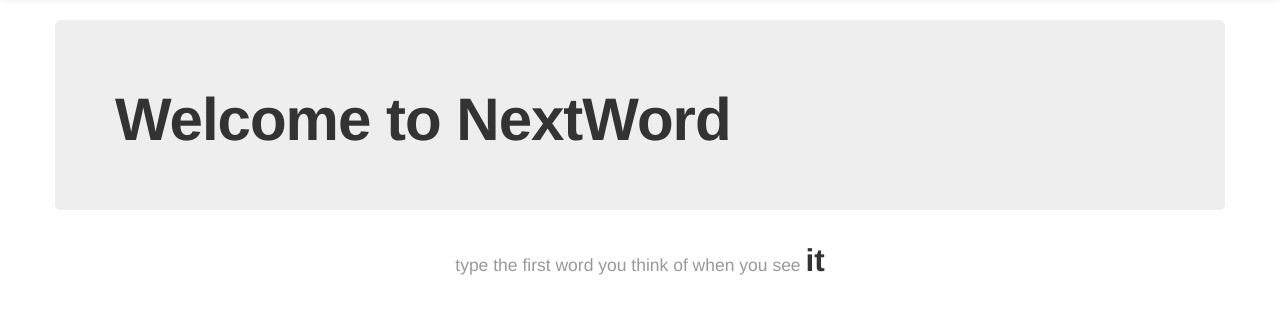
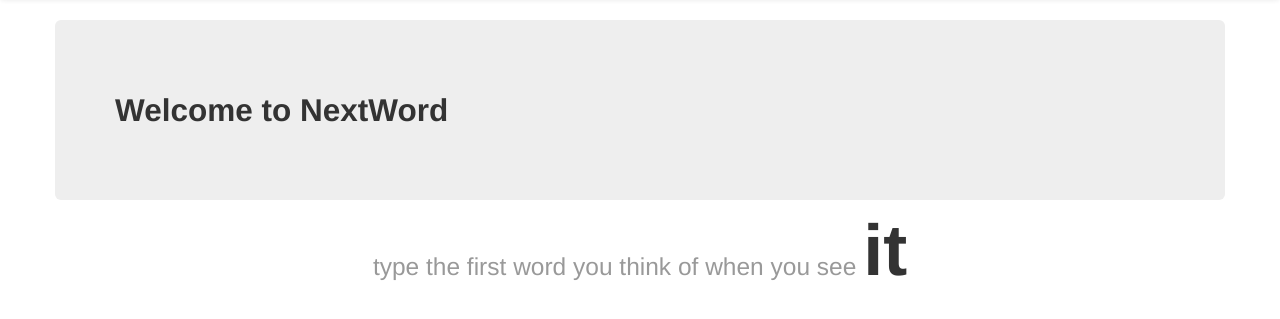
Before and after one commit to an-empty-string/next-word, a Flask app: page / in a window 1280 px wide. Shown: the part 42-361 px from the top of the page. Run offline with Flask 2, Linux system fonts and the light colour scheme.

Commit message:
font changes

```diff
--- a/templates/index.html
+++ b/templates/index.html
@@ -2,7 +2,7 @@
 {% block title %}Index{% endblock %}
 {% block content %}
 <div class="hero-unit">
-    <h1>Welcome to NextWord</h1>
+    <h2>Welcome to NextWord</h2>
 </div>
-<h2 style="text-align:center;"><small>type the first word you think of when you see </small>{{ word }}</h2>
+<h1 style="text-align:center;"><small>type the first word you think of when you see </small><span style="font-size:54pt">{{ word }}</span></h2>
 {% endblock %}
```
